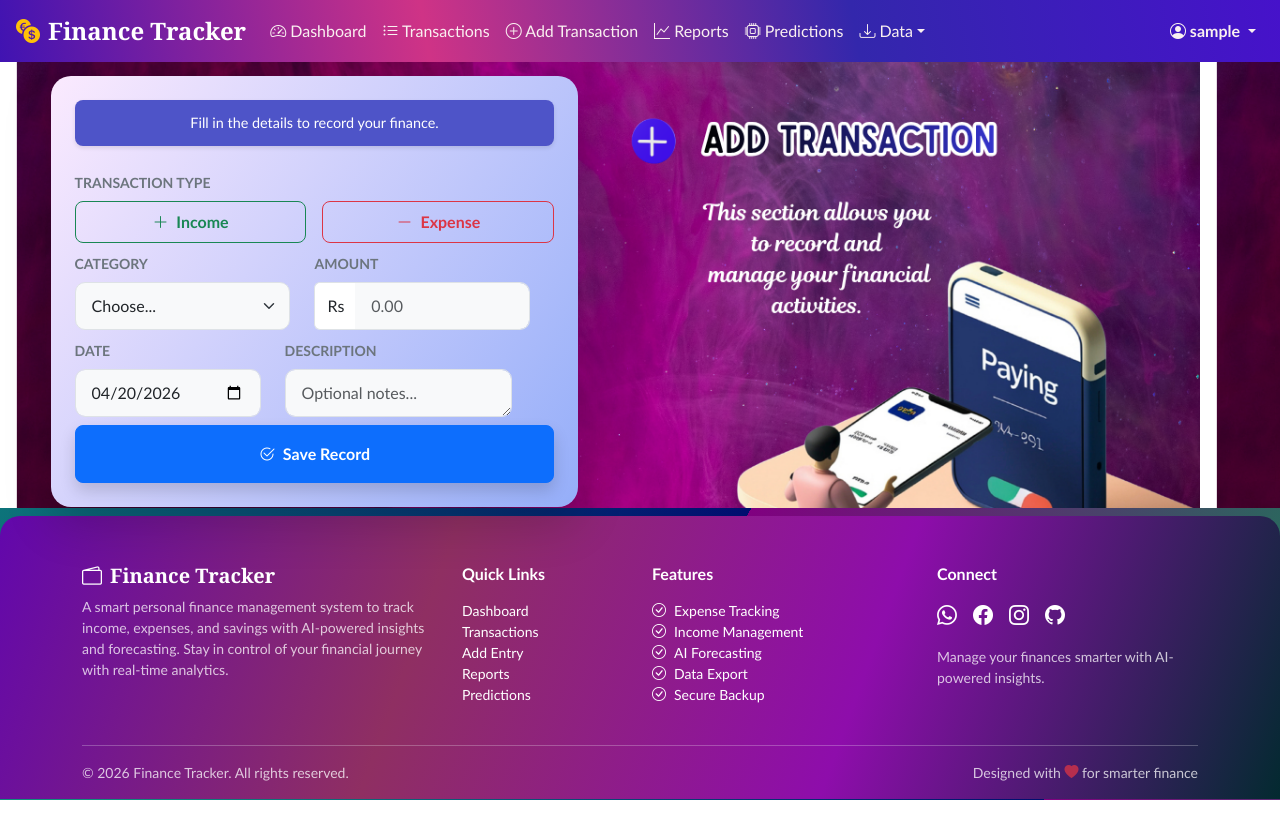
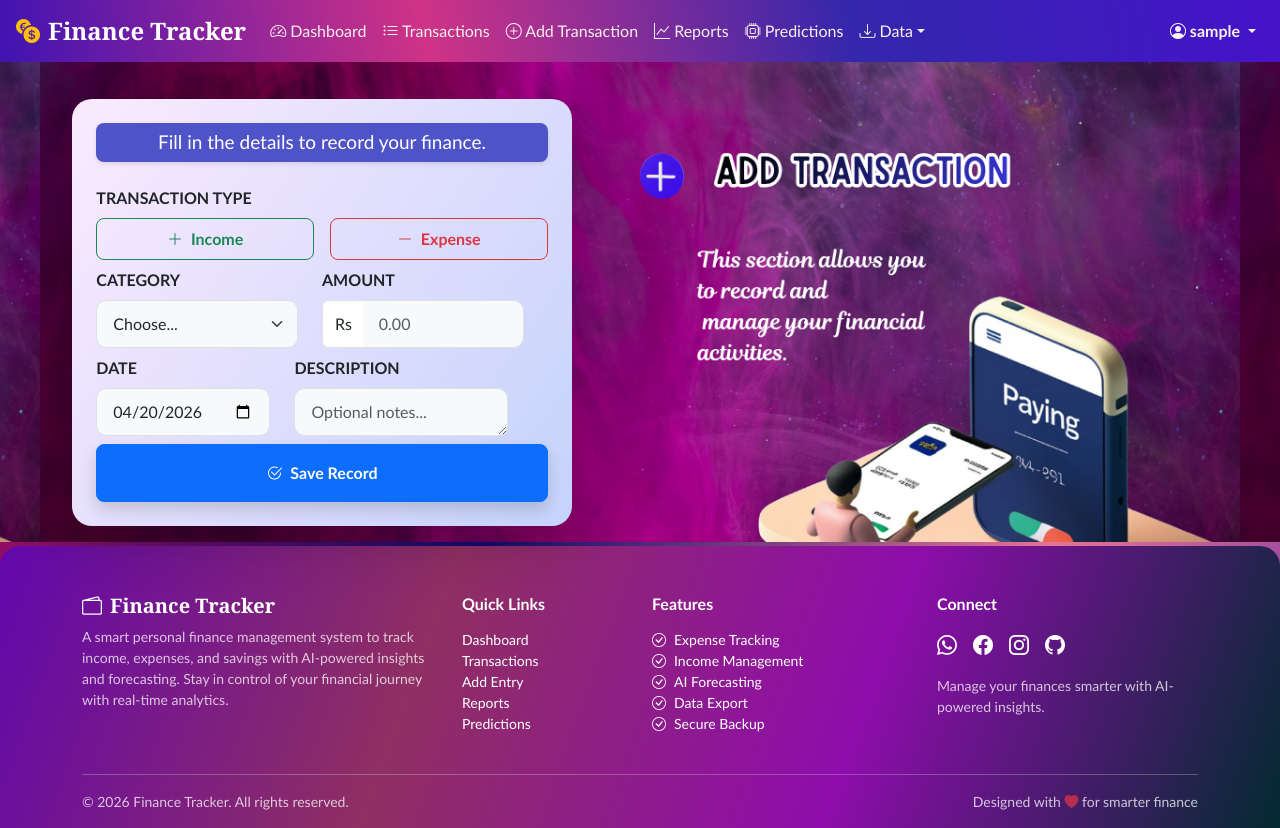
Before and after one commit to Anny-bit5/Personal-Finance-Tracker, a Flask app: page /add_transaction in a window 1280 px wide. Before the commit the page ends 800 px from the top, so only its background shows below. Run offline with Flask 3, Linux system fonts and the light colour scheme; the visitor is signed in with stand-in values (Sample User, id 1); data comes from the database, SQL or seed files in the repository; some libraries are stand-ins or nearby versions.

Commit message:
new updated code

```diff
--- a/static/css/style.css
+++ b/static/css/style.css
@@ -2,7 +2,7 @@
 body {
     margin-top:25px;padding-top: 10px;
     background: linear-gradient(140deg, #1849bc , #a90d63 ,rgb(13, 13, 112),rgb(232, 116, 145), #4818b0 100%);
-    font-family:'Gill Sans', 'Gill Sans MT', Calibri, 'Trebuchet MS', sans-serif; color: #333;
+    font-family:'Gill Sans', 'Gill Sans MT', Calibri, 'Trebuchet MS', sans-serif; color: #333;  margin-left:0px;
 }
 h1,h2,h3,h4,h5{
     font-family:Cambria, Cochin, Georgia, Times, 'Times New Roman', serif;font-weight: bold;
@@ -10,10 +10,7 @@ h1,h2,h3,h4,h5{
 
 /* 2. Navbar & Branding */
 .navbar{
-   position: fixed;
-   top:0;
-   width:100%;
-   z-index:1000;
+   position: fixed;  top:0; width:100%; z-index:1000;
 }
 .navbar-brand {
     font-weight: bold; font-size: 1.5rem;
@@ -29,7 +26,6 @@ h1,h2,h3,h4,h5{
 /* app label   */
 .brand-text {
     font-weight: 500;
-
 }
 
 /* 3. Money Icon & Animations */
--- a/templates/add_transaction.html
+++ b/templates/add_transaction.html
@@ -4,12 +4,9 @@
 
 {% block extra_css %}
 <style>
-    body{
-       background: linear-gradient(120deg, #10907d 5%, #000d6f 60%,purple 15%, #138354 );
-    }
-    .imgcontainer{
-         background-image:url("{{ url_for('static', filename='addtrans.png') }}");  background-size:1200px; background-position: left-top;
-        background-attachment: fixed; padding:1px;}
+    .imgheader{
+         background-image:url("{{ url_for('static', filename='addtrans.png') }}");  background-size:1200px; background-position: top;
+        background-attachment: fixed; }
     /* Modern Form Controls */
     .form-control, .form-select {
         border-radius: 10px;
@@ -32,18 +29,16 @@
 {% endblock %}
 
 {% block content %}
-<div class="imgcontainer  mb-0 ">
-    <div class="row g-2 justify-content-center align-items-center">
-
+<div class="container-fluid imgheader  mx-0 py-3 ">
+    <div class="row col-lg-12 mx-0 justify-content-center align-items-center">
         <div class=" col-lg-5 mt-5 ">
-            <div style="background: linear-gradient(125deg,rgb(180, 180, 246), #fbeafe 0%, #95aef9 100%);" class="card shadow-lg p-4">
+            <div style="background: linear-gradient(125deg,rgb(202, 202, 254), #fbeafe 0%, #c5d3fc 100%);" class="card shadow-lg p-4">
                 <form method="POST" action="{{ url_for('main.add_transaction') }}">
-                    <div style="background-color: #4e54c8; color: white; padding: 12px; border-radius: 8px; font-size: 0.9rem;" class="mb-4 text-center shadow-sm">
+                    <div style="background-color: #4e54c8; color: white; padding:5px; border-radius: 8px; font-size: 19px;" class="mb-4 text-center shadow-sm">
                         Fill in the details to record your finance.
                     </div>
-
                     <div class="mb-2">
-                        <label class="form-label fw-bold small text-uppercase text-secondary">Transaction Type</label>
+                        <label class="form-label fw-bold text-uppercase">Transaction Type</label>
                         <div class="d-flex gap-3">
                             <input type="radio" class="btn-check" name="type" id="income" value="income" autocomplete="off" required>
                             <label class="btn btn-outline-success w-100 py-2 fw-bold" for="income">
@@ -57,10 +52,9 @@
                         </div>
                     </div>
 
-
                     <div class="row col-lg-12">
                         <div class="col-md-6 mb-2">
-                        <label class="form-label fw-bold small text-secondary text-uppercase">Category</label>
+                        <label class="form-label fw-bold  text-uppercase">Category</label>
                         <select class="form-select" name="category_id" required>
                             <option value="" disabled selected>Choose...</option>
                             {% for category in categories %}
@@ -68,7 +62,7 @@
                             {% endfor %}
                         </select> </div>
                         <div class="col-md-6">
-                            <label class="form-label fw-bold small text-secondary text-uppercase">Amount</label>
+                            <label class="form-label fw-bold  text-uppercase">Amount</label>
                             <div class="input-group">
                                 <span class="input-group-text bg-white border-end-0">Rs</span>
                                 <input type="number" step="0.01" class="form-control border-start-0" name="amount" placeholder="0.00" required>
@@ -77,12 +71,12 @@
                     </div>
                    <div class="row">
                      <div class="col-md-5">
-                            <label class="form-label fw-bold small text-secondary text-uppercase">Date</label>
+                            <label class="form-label fw-bold  text-uppercase">Date</label>
                             <input type="date" class="form-control" id="date" name="date" required>
                         </div>
 
                     <div class="col-md-6 mb-2">
-                        <label class="form-label fw-bold small text-secondary text-uppercase">Description</label>
+                        <label class="form-label fw-bold  text-uppercase">Description</label>
                         <textarea class="form-control" name="description" rows="1" placeholder="Optional notes..."></textarea>
                     </div>
 
@@ -126,7 +120,6 @@
 
     </div>
 </div>
-
 <script>
     document.getElementById('date').valueAsDate = new Date();
 </script>
--- a/templates/footer.html
+++ b/templates/footer.html
@@ -1,5 +1,5 @@
  <!-- FOOTER -->
-<footer class="mt-2 pt-5 pb-3 text-white"
+<footer class="mt-1 pt-5 pb-3 text-white"
 style="background: linear-gradient(110deg,rgb(98, 7, 172),rgb(143, 47, 98),rgb(142, 13, 171),rgb(3, 42, 48)); border-top-left-radius:20px; border-top-right-radius:20px;">
 
     <div class="container">
--- a/templates/partials/_quick_entry_form.html
+++ b/templates/partials/_quick_entry_form.html
@@ -32,10 +32,9 @@
 </style>
 {% endblock %}
 {% block content %}
-<div class="text-light pt-3 m-0">
+<div class=" text-light p-3 m-0">
     <p> <h5>Quick Transaction Entry :</h5>  To quickly add a transaction, you can enter the amount, category, and description in a simple form, while the date is automatically set in the background. When you submit the form, the system saves your data to the database. This form is placed on the dashboard so you can add transactions easily without opening another page.</p>
     <div class="row  justify-content-center align-items-center pt-2">
-
         <div class=" col-lg-4 ">
             <div style="background: linear-gradient(140deg,rgb(219, 219, 251),white,rgb(251, 211, 251));" class="card shadow-lg p-4">
                 <form method="POST" action="{{ url_for('main.add_transaction') }}">
@@ -96,7 +95,7 @@
             </div>
         </div>
         <div class=" col-lg-8 ">
-            <div  style="background: linear-gradient(140deg,rgb(219, 219, 251),white,rgb(251, 211, 251));" class="card p-2">
+            <div  class="glass-panel p-2">
                 <div class="card-body">
                     <h5 class=" mb-2 d-flex align-items-center">
                     <i>   <i class="bi bi-folder2-open me-2 text-primary"></i> Transaction Overview
--- a/templates/reports.html
+++ b/templates/reports.html
@@ -9,7 +9,7 @@
         background-image:url("{{ url_for('static', filename='report.png') }}");  background-size:cover;
         background-position: center;
         background-attachment: fixed;
-        padding: 30px 20px 80px 50px; margin-bottom: -60px;  padding-top:30px;
+        padding: 30px 20px 90px 50px; margin-bottom: -50px;  padding-top:30px; margin-top:20px;
         border-radius: 0 0 30px 3px; color: white;
     }  .chart-container {
         min-height: 300px;
@@ -26,8 +26,8 @@
 
 {% block content %}
 <div class="report-header d-flex flex-wrap justify-content-between align-items-center gap-3">
-    <div class="row col-lg-12"> <div class="col-lg-7">
-        <h3 class="mb-2 fw-bold"><i class="bi bi-pie-chart-fill me-2 fs-4"></i>Financial Reports</h3>
+    <div class="row col-lg-12 "> <div class="col-lg-7">
+        <h4 class="mb-2 fw-bold"><i class="bi bi-pie-chart-fill me-2 fs-4 mt-5 "></i>Financial Reports</h4>
         <p style="font-size:13px;" class="mb-0 ">This section provides a clear overview of your  wealth performance by showing your income, expenses, and spending patterns. It helps you understand  where your money goes and whether you are saving or overspending. This makes it easier for you to manage your  budget and make better financial decisions.</p>
     </div>
     <div class="col-lg-5  p-2 rounded-3 shadow-sm">
```
Also changed, not shown: templates/dashboard.html (+13 -16 lines), templates/prediction.html (+7 -7 lines), static/addtrans.png.
